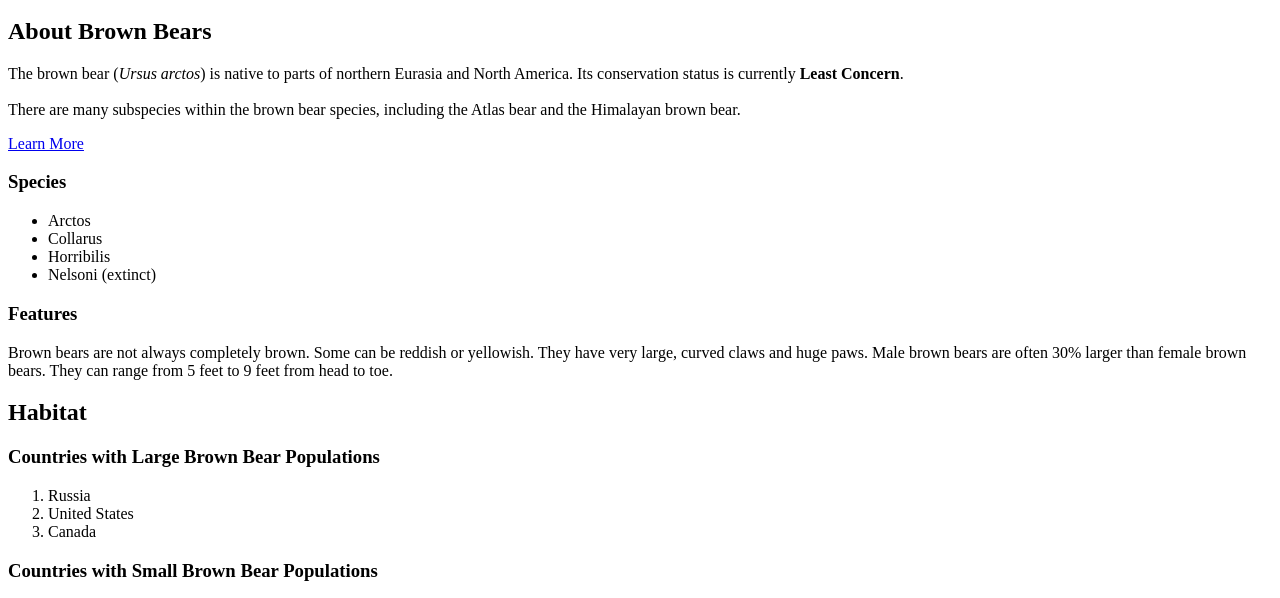
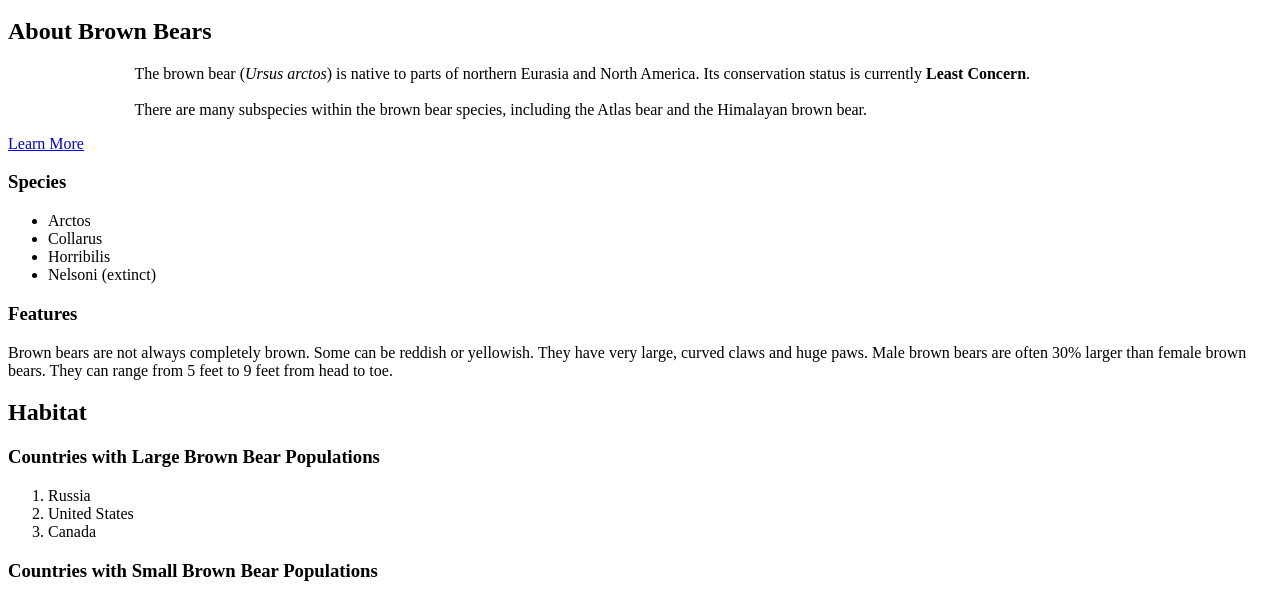
Before and after one commit to chani-moon/chani-moon.github.io, a plain HTML site: page index.html in a window 1280 px wide. Shown: the part 162-760 px from the top of the page. Drawn offline with Linux system fonts and the light colour scheme.

Commit message:
Update index.html

```diff
--- a/index.html
+++ b/index.html
@@ -14,7 +14,7 @@
  </ul>
  <div id="introduction">
    <h2>About Brown Bears</h2>
-   <pstyle="margin-left:10%; margin-right:10%;">The brown bear (<em>Ursus arctos</em>) is native to parts of northern Eurasia and North America. Its conservation status is currently <strong>Least Concern</strong>.<br /><br /> There are many subspecies within the brown bear species, including the
+   <p style="margin-left:10%; margin-right:10%;">The brown bear (<em>Ursus arctos</em>) is native to parts of northern Eurasia and North America. Its conservation status is currently <strong>Least Concern</strong>.<br /><br /> There are many subspecies within the brown bear species, including the
      Atlas bear and the Himalayan brown bear.</p>
    <a href="https://en.wikipedia.org/wiki/Brown_bear" target="_blank">Learn More</a>
    <h3>Species</h3>
```
